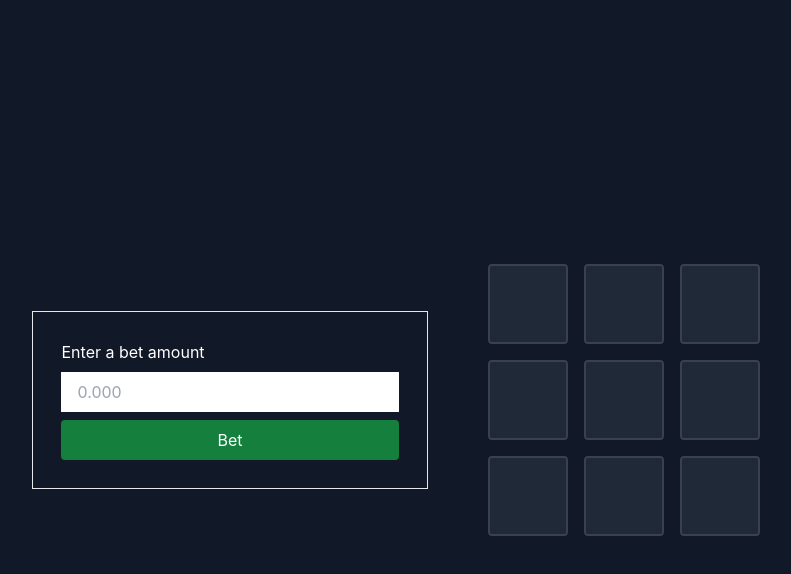
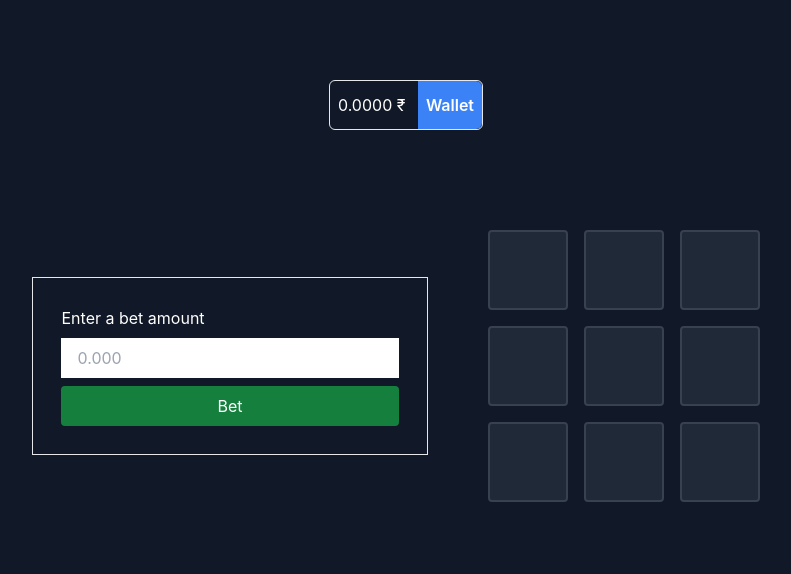
Before and after one commit to hemant-code625/Casino-client, a React (Vite) app: page /casino/magic-number in a window 1280 px wide. Shown: the top 574 px of the page, without its empty margins (234-1025 px from the left). Built offline with nearby package versions, Linux system fonts and the light colour scheme.

Commit message:
added wallet

```diff
--- a/src/components/casino/GridGame.jsx
+++ b/src/components/casino/GridGame.jsx
@@ -66,7 +66,17 @@ const GridGame = () => {
   };
 
   return (
-    <div className="min-h-screen bg-gray-900 text-white flex justify-center items-center">
+    <div className="min-h-screen bg-gray-900 text-white">
+      <div className="flex flex-col items-center justify-center p-20">
+        <span className="border rounded-md">
+          <span className="px-2 py-3"> {"0.0000 ₹"} </span>
+          <button className="bg-blue-500 font-semibold px-2 py-3 rounded-e-md hover:bg-blue-600">
+            {" "}
+            Wallet{" "}
+          </button>
+        </span>
+      </div>
+      <div className="flex justify-center items-center">
         <div className="mr-10 border p-7 ">
           <p className="mb-2">Enter a bet amount</p>
           <input
@@ -107,6 +117,7 @@ const GridGame = () => {
           {result && <div className="m-4 text-xl ">{result}</div>}
         </div>
       </div>
+    </div>
   );
 };
 
```
Lines whose indentation alone changed are shown as unchanged.
